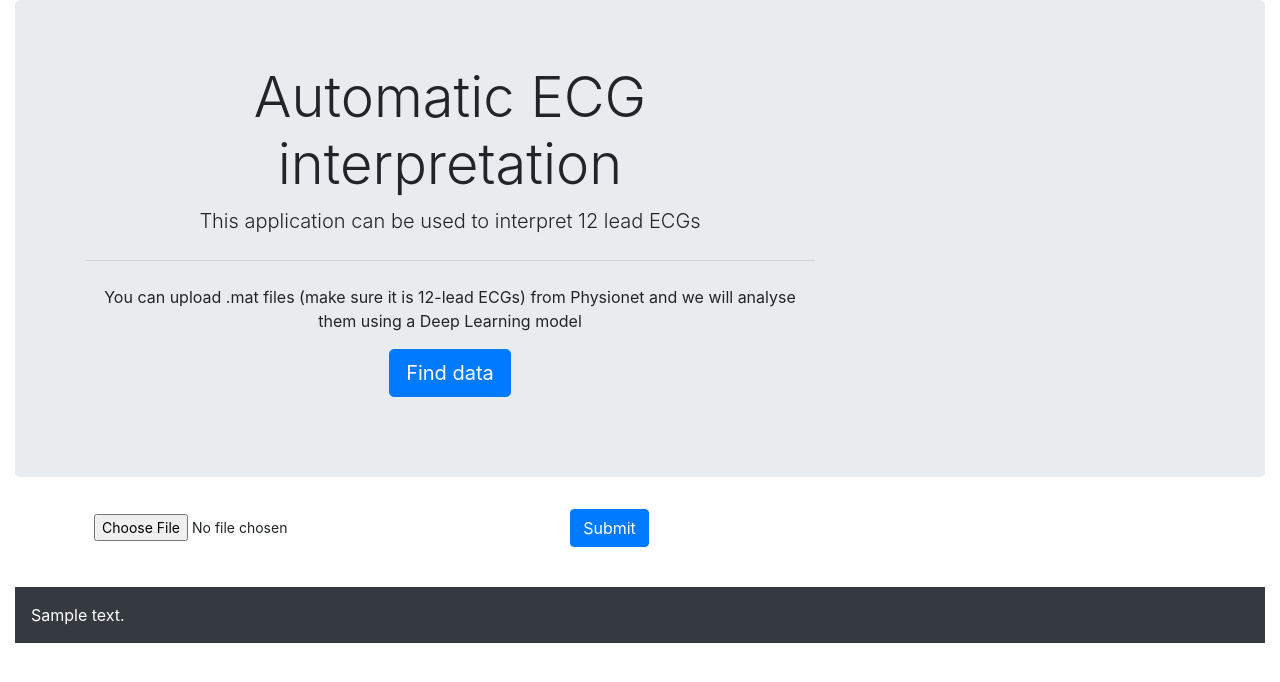
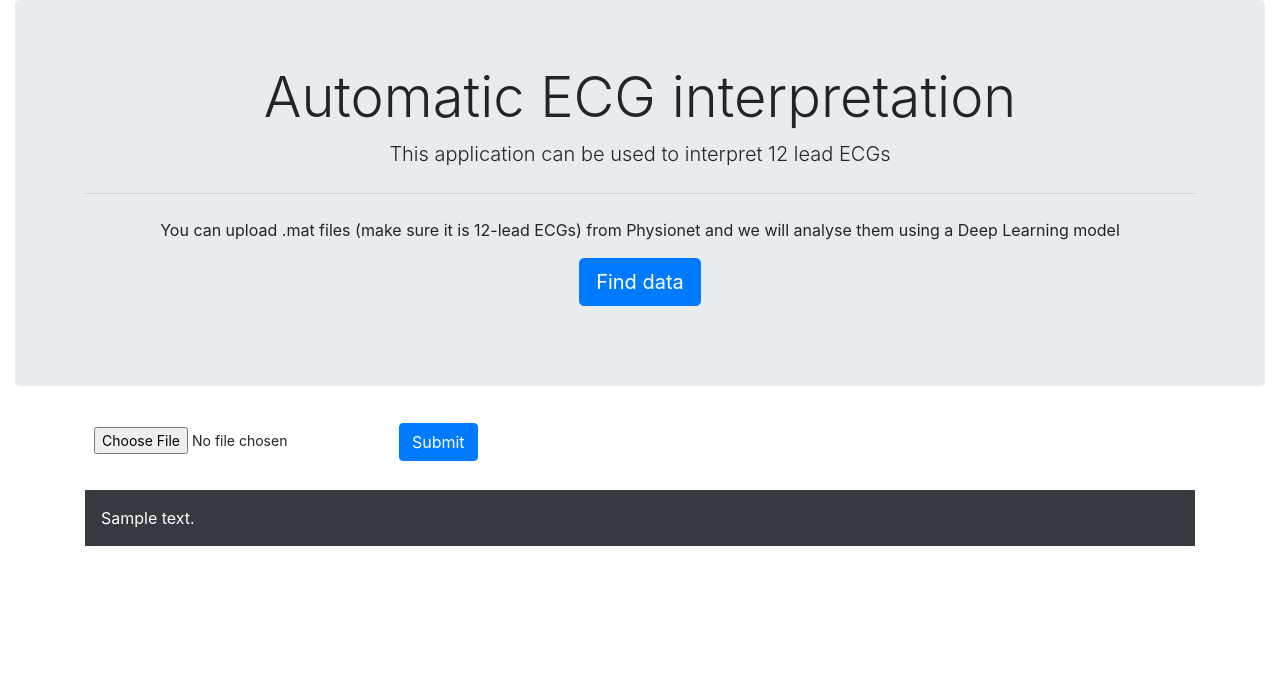
Before and after one commit to Bsingstad/ECG-interpretation-flask-application, a Flask app: template templates/index.html in a window 1280 px wide. Shown: the top 682 px of the page. Run offline with Flask 2, Linux system fonts and the light colour scheme; the template is opened without the code that fills it: most values are stand-ins (such as "Sample title", 1, 10 or a date in 2020); some libraries are stand-ins or nearby versions.

Commit message:
Update index.html

```diff
--- a/templates/index.html
+++ b/templates/index.html
@@ -4,8 +4,8 @@
 
 <div class="jumbotron" lang="en">
     <div class="container">
-        <div class="row">
-            <div class="col-lg-8 col-lg-offset-2 text-center">
+
+            <div class="text-center">
 
                 <h1 class="display-4">Automatic ECG interpretation</h1>
                 <p class="lead">This application can be used to interpret 12 lead ECGs</p>
@@ -15,19 +15,15 @@
                 <a class="btn btn-primary btn-lg" href="https://physionet.org/" role="button">Find data</a>
                 </p>
             </div>
-        </div>
+
     </div>
 </div>
-<form class="md-form" method="post" action="/" enctype="multipart/form-data" lang="en">
+<form method="post" action="/" enctype="multipart/form-data" lang="en">
     <div class="container">
-        <div class="row">
-            <div class="col-lg-8 col-lg-offset-2 text-center">
-                <div class="file-field">
-                    <div class="btn btn-pink btn-rounded btn-sm float-left">
-                        <input type="file" name="file" autocomplete="off" required placeholder="Upload your file">
-                    </div>
-                </div>
-                <div class="form-group">
+        <div class="text-center">
+            <div class="file-field">
+                <div class="btn btn-pink btn-rounded btn-sm float-left">
+                    <input type="file" name="file" autocomplete="off" required placeholder="Upload your file">
                     <input type="submit" class="btn btn-primary" value="Submit">
                 </div>
             </div>
@@ -35,6 +31,11 @@
     </div>
 </form>
 <br>
-<div class="p-3 mb-2 bg-dark text-white">{{ prediction_text }}</div>
+<br>
+<br>
+<div class="container">
+    <div class="p-3 mb-2 bg-dark text-white">{{ prediction_text }}</div>
+</div>
+
 
 {% endblock %}
```
